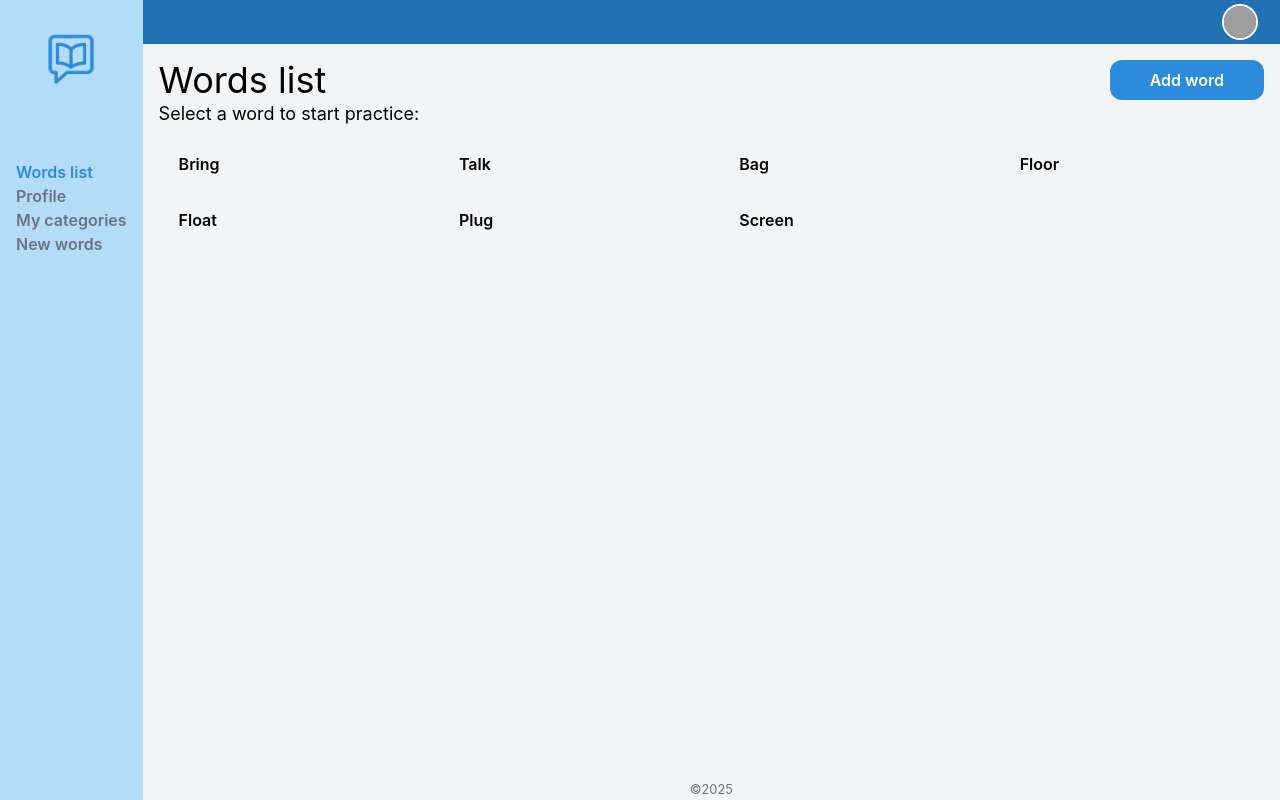
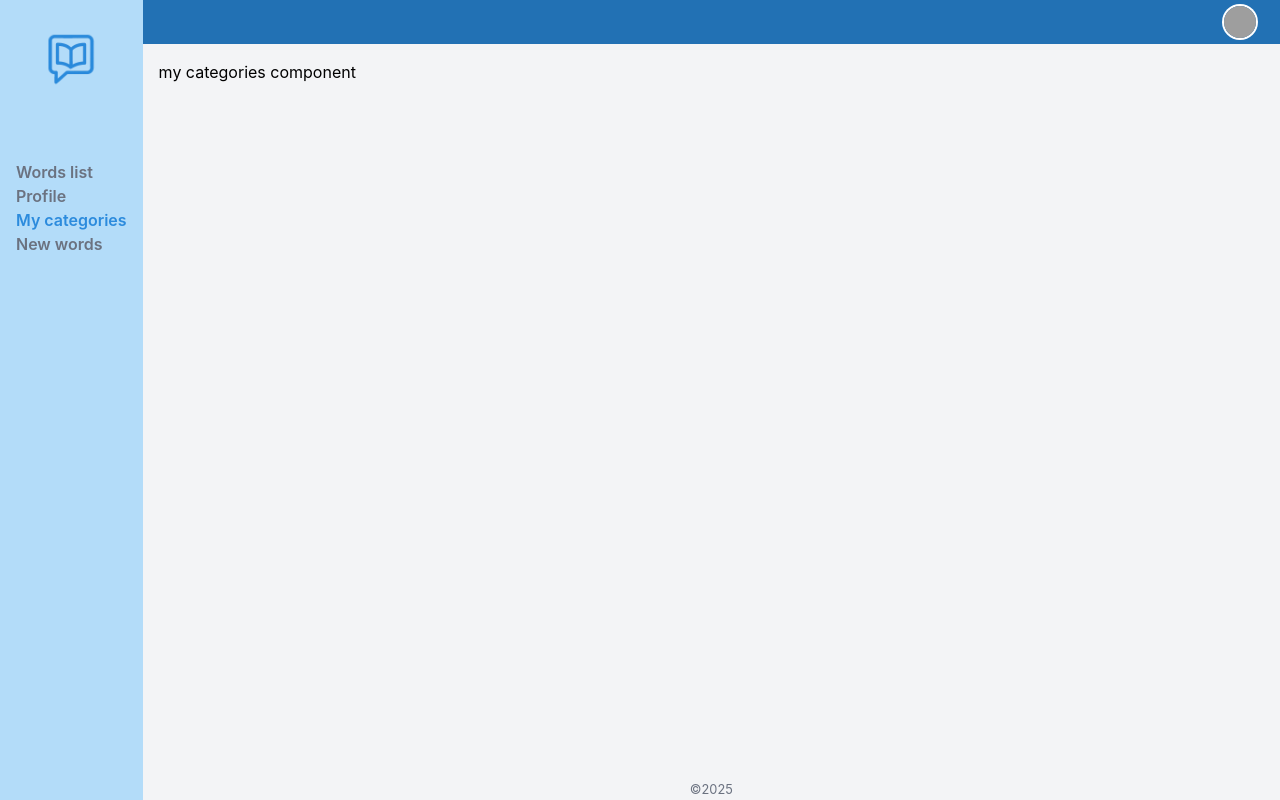
Before and after one commit to Sebastian-Cifuentes/vocabulary, a React (Create React App) app: page /categories in a window 1280 px wide. Before the commit this address led to /. Built offline with nearby package versions, Linux system fonts and the light colour scheme; grey boxes are pictures that could not be loaded.

Commit message:
feat: add new components

```diff
--- a/src/components/Sidebar.tsx
+++ b/src/components/Sidebar.tsx
@@ -26,14 +26,14 @@ export const Sidebar = () => {
                     >
                         Profile
                     </NavLink>
-                    <NavLink to={{pathname: '/profile'}}
+                    <NavLink to={{pathname: '/categories'}}
                         className={({ isActive }) =>
                             isActive ? 'text-blue-500 font-semibold' : 'text-gray-500 font-semibold'
                             }
                     >
                         My categories
                     </NavLink>
-                    <NavLink to={{pathname: '/profile'}}
+                    <NavLink to={{pathname: '/new-words'}}
                         className={({ isActive }) =>
                             isActive ? 'text-blue-500 font-semibold' : 'text-gray-500 font-semibold'
                             }
--- a/src/pages/index.ts
+++ b/src/pages/index.ts
@@ -1,3 +1,5 @@
+export { MyCategories } from "./my-categories/MyCategories";
+export { NewWords } from "./new-words/NewWords";
 export { ProgressWord } from "./progress-word/ProgressWord";
 export { ProfilePage } from "./profile/ProfilePage";
 export { WordsList } from "./words-list/WordsList";
--- /dev/null
+++ b/src/pages/my-categories/MyCategories.tsx
@@ -0,0 +1,7 @@
+export const MyCategories = () => {
+    return (
+        <>
+            my categories component
+        </>
+    );
+}
--- /dev/null
+++ b/src/pages/new-words/NewWords.tsx
@@ -0,0 +1,7 @@
+export const NewWords = () => {
+    return (
+        <>
+            new words component
+        </>
+    );
+}
--- a/src/router/AppRouter.tsx
+++ b/src/router/AppRouter.tsx
@@ -1,10 +1,7 @@
 import { Navigate, Route, Routes } from "react-router-dom"
 import { LoginPage, RegisterPage } from "../auth";
-import { AuthStatus } from "../enum/AuthStatus.enum";
-import { useAuthStore } from "../hooks";
-import { useEffect } from 'react';
 import { MainLayout } from '../layouts';
-import { ProfilePage, ProgressWord, WordsList } from "../pages";
+import { MyCategories, NewWords, ProfilePage, ProgressWord, WordsList } from "../pages";
 
 
 export const AppRouter = () => {
@@ -42,6 +39,8 @@ export const AppRouter = () => {
                         <Route index element={<WordsList />}></Route>
                         <Route path="/profile" element={<ProfilePage />}></Route>
                         <Route path="/progress-word/:id" element={<ProgressWord />}></Route>
+                        <Route path="/categories" element={<MyCategories />}></Route>
+                        <Route path="/new-words" element={<NewWords />}></Route>
                     </Route>
                     <Route path="/*" element={<Navigate to="/" />}></Route>
                 </>
```
